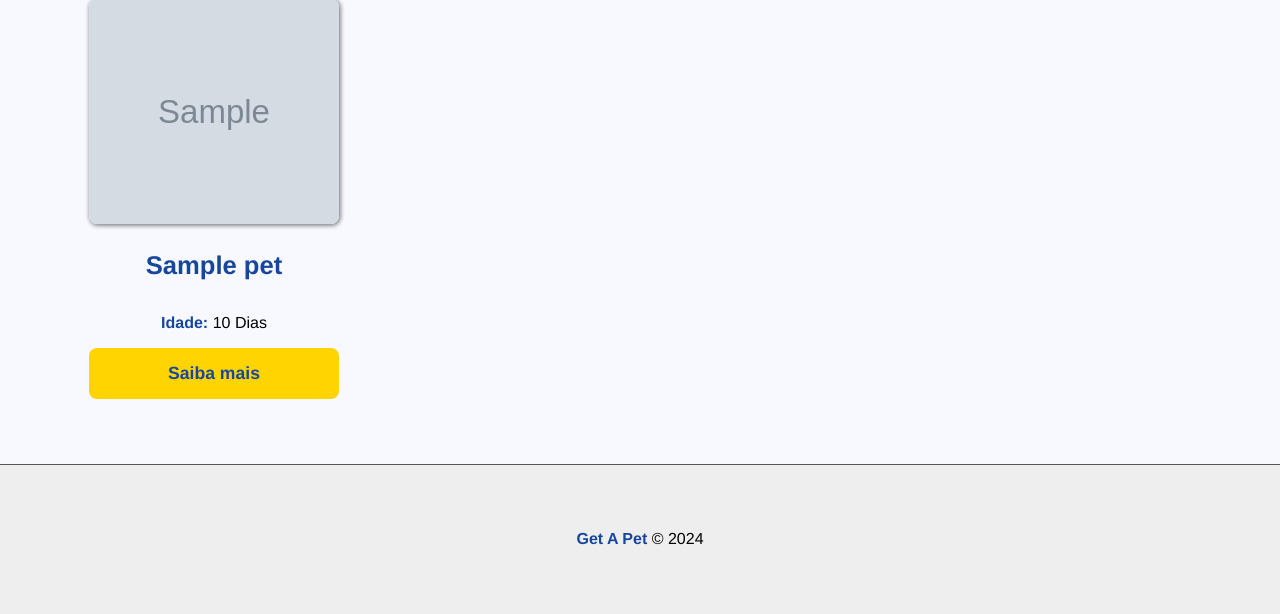
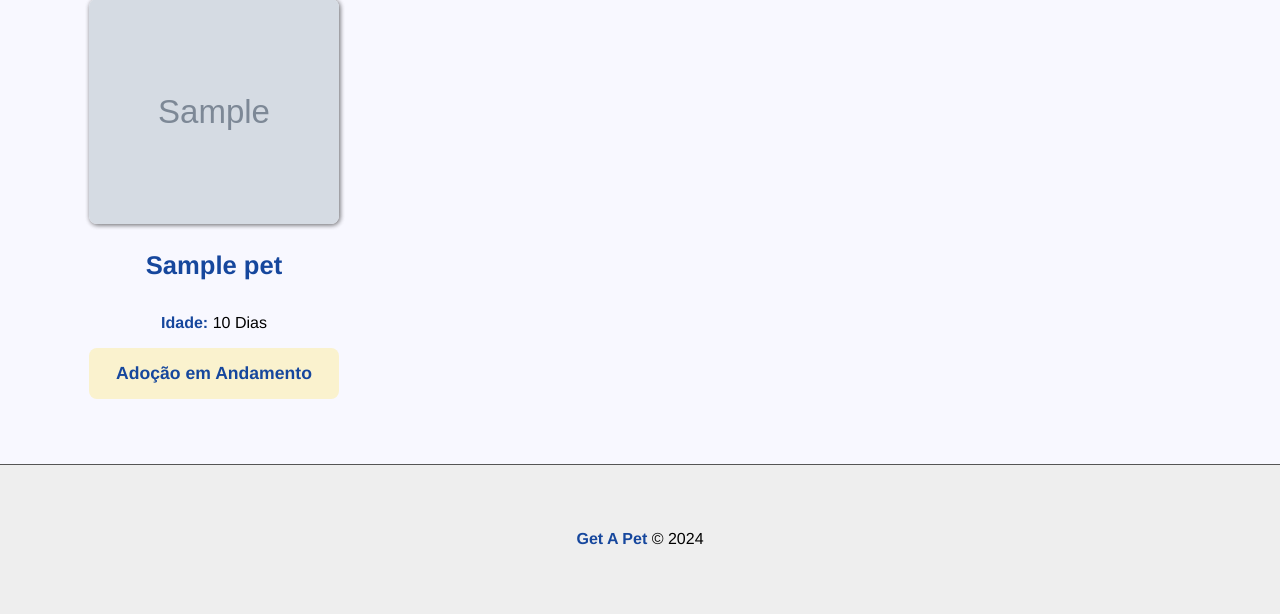
Before and after one commit to MaraisaFerreira/get_a_pet_DJANGO, a Django app: page /pets/ in a window 1280 px wide. Shown: the part 220-834 px from the top of the page. Run offline with Django 5.2, Linux system fonts and the light colour scheme; tables that the repository leaves empty hold one stand-in row (values such as "Sample post"); grey boxes marked "Sample" are stand-in pictures.

Commit message:
adoção em andamento link

```diff
--- a/pet/templates/pet/home.html
+++ b/pet/templates/pet/home.html
@@ -36,7 +36,11 @@
                 <span class='bold'>Idade: </span>
                 {{pet.age}} {{pet.get_age_type_display}}
             </p>
-            <a href='{% url "pets:pet_detail" pet.id %}'>Saiba mais</a>
+            {% if pet.adopter_id %}
+                <a class='reserved' href='{% url "pets:pet_detail" pet.id %}'>Adoção em Andamento</a>
+            {% else %}
+                <a href='{% url "pets:pet_detail" pet.id %}'>Saiba mais</a>
+            {% endif %}
         </div>
     {% endfor %}
 </div>
```
